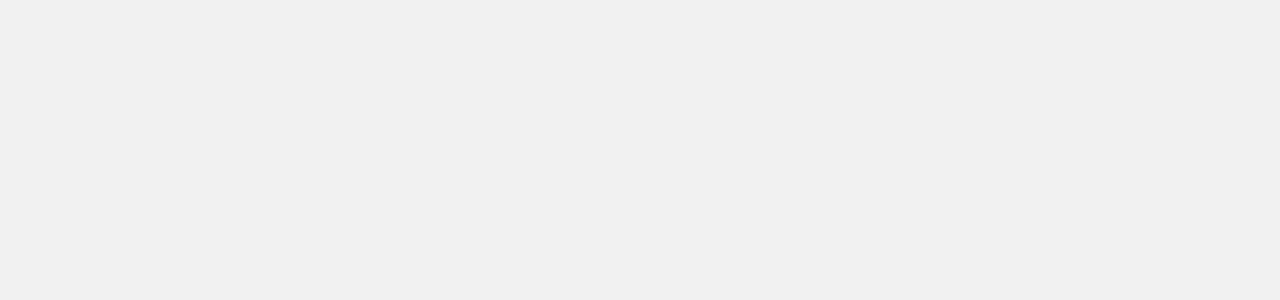
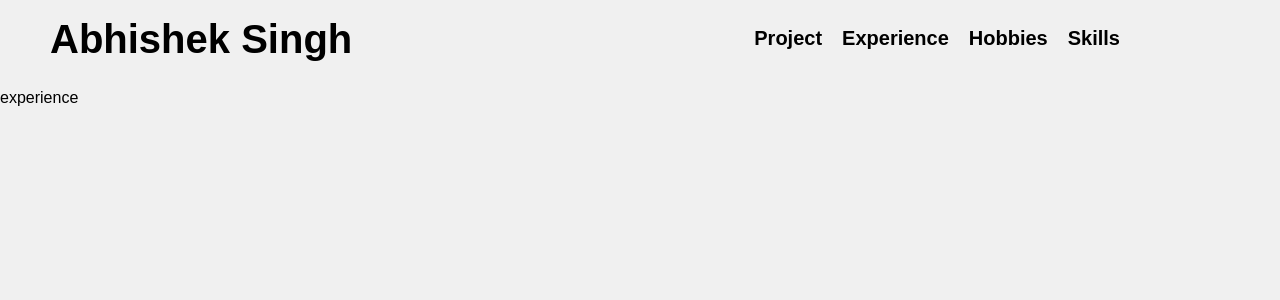
Before and after one commit to Abhishek7861/personal_website, a React (Create React App) app: page /experience in a window 1280 px wide. Before the commit this address had no page. Shown: the top 300 px of the page. Built offline with nearby package versions, Linux system fonts and the light colour scheme.

Commit message:
Added all the pages

```diff
--- a/src/App.js
+++ b/src/App.js
@@ -1,7 +1,10 @@
 import './App.css';
 import Home from './pages/home/home';
+import { BrowserRouter as Router, Route, Routes } from "react-router-dom";
 import Project from './pages/project/project';
-import { BrowserRouter as Router, Route, Routes } from "react-router-dom";
+import Experience from './pages/experience/experience';
+import Hobbies from './pages/hobbies/hobbies';
+import Skills from './pages/skills/skills';
 
 function App() {
   return (
@@ -10,6 +13,9 @@ function App() {
         <Routes>
           <Route index element={<Home/>} />
           <Route path="/project" element={<Project/>} />
+          <Route path="/experience" element={<Experience/>} />
+          <Route path="/hobbies" element={<Hobbies/>} />
+          <Route path="/skills" element={<Skills/>} />
         </Routes>
       </Router>
     </div>
--- /dev/null
+++ b/src/pages/experience/experience.js
@@ -0,0 +1,11 @@
+import React from 'react';
+import NavBar from '../../components/NavBar/NavBar';
+
+export default function experience() {
+  return (
+    <div>
+        <NavBar></NavBar>
+      experience
+    </div>
+  )
+}
--- /dev/null
+++ b/src/pages/hobbies/hobbies.js
@@ -0,0 +1,11 @@
+import React from 'react';
+import NavBar from '../../components/NavBar/NavBar';
+
+export default function hobbies() {
+  return (
+    <div>
+        <NavBar></NavBar>
+      hobbies
+    </div>
+  )
+}
--- /dev/null
+++ b/src/pages/skills/skills.js
@@ -0,0 +1,11 @@
+import React from 'react';
+import NavBar from '../../components/NavBar/NavBar';
+
+export default function skills() {
+  return (
+    <div>
+        <NavBar></NavBar>
+      skills
+    </div>
+  )
+}
```
